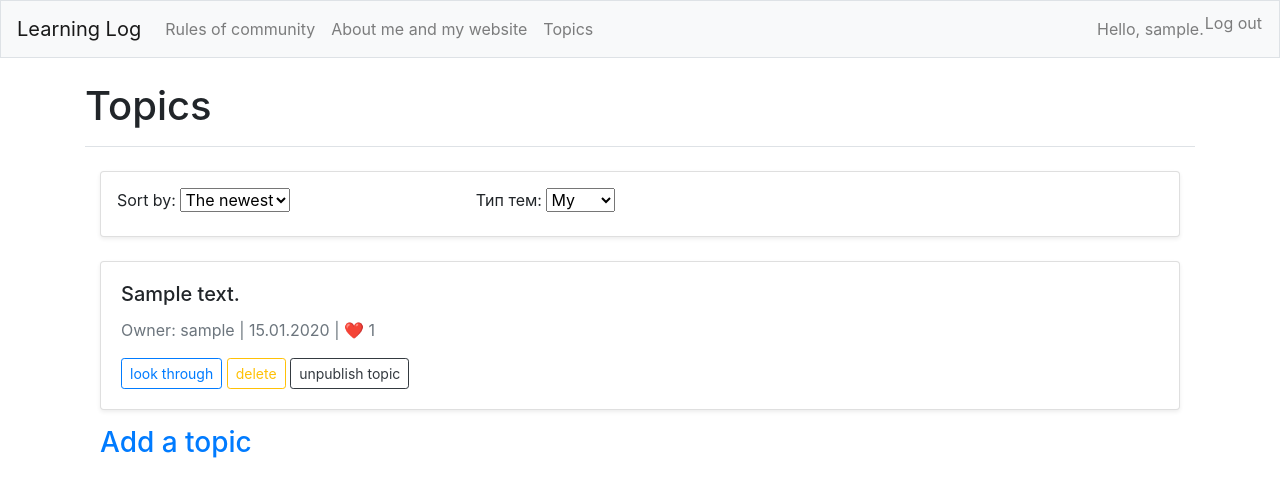
After one commit to djunior-python/learning_log, a Django app: page /topics/ in a window 1280 px wide. The commit adds this page. Shown: the top 497 px of the page. Run offline with Django 5.2, Linux system fonts and the light colour scheme; a user stored in the database is signed in; tables that the repository leaves empty hold one stand-in row (values such as "Sample post"); some libraries are stand-ins or nearby versions.

Commit message:
Додали систему вподобайок та реалізували систему сотрування тем.

```diff
--- a/learning_logs/models.py
+++ b/learning_logs/models.py
@@ -8,6 +8,7 @@ class Topic(models.Model):
     date_added = models.DateTimeField(auto_now_add=True)
     owner = models.ForeignKey(settings.AUTH_USER_MODEL, on_delete=models.CASCADE)
     is_public = models.BooleanField(default=False)
+    likes = models.ManyToManyField(settings.AUTH_USER_MODEL, related_name='liked_topics', blank=True)
 
     def __str__(self):
         """Повернути рядкове представлення моделі."""
--- a/learning_logs/templates/learning_logs/base.html
+++ b/learning_logs/templates/learning_logs/base.html
@@ -28,10 +28,7 @@
                     <a class="nav-link" href="{% url 'learning_logs:about'%}">About me and my website</a>
                 </li>
                 <li class="nav-item">
-                    <a class="nav-link" href="{% url 'learning_logs:my_topics'%}"> My topics</a>
-                </li>
-                <li class="nav-item">
-                    <a class="nav-link" href="{% url 'learning_logs:other_topics'%}"> Publick topics</a>
+                    <a class="nav-link" href="{% url 'learning_logs:topics'%}">Topics</a>
                 </li>
             </ul>
             <ul class="navbar-nav ml-auto">
--- a/learning_logs/templates/learning_logs/topics.html
+++ b/learning_logs/templates/learning_logs/topics.html
@@ -5,41 +5,58 @@
 {% endblock page_header %}
 
 {% block content %}
-    <ul>
-        {% for topic in topics %}
-            <li>
-                <h3>
-                    <a href="{% url 'learning_logs:topic' topic.id %}">{{ topic }}</a>
+<div class="container mt-4">
+    <!-- Панель фільтрів -->
+    <div class="card p-3 shadow-sm mb-4">
+        <div class="row">
+            <div class="col-md-4">
+                <label for="sort-by" class="form-label">Sort by:</label>
+                <select id="sort-by" class="form-select">
+                    <option value="-date_added">The newest</option>+
+                    <option value="date_added">The oldest</option>
+                    <option value="-likes_count">More likes</option>
+                    <option value="likes_count">less likes</option>
+                </select>
+            </div>
 
-                    <!-- показуємо власника теми -->
-                    {% if topic.owner == user %}
-                        <span class="badge bg-success">It's your topic</span>
-                    {% else %}
-                        <span class="badge bg-secondary">Owner: {{ topic.owner.user_name }}</span>
-                    {% endif %}
+            <div class="col-md-4">
+                <label for="filter-type" class="form-label">Тип тем:</label>
+                <select id="filter-type" class="form-select">
+                    <option value="mine">My</option>
+                    <option value="public">Public</option>
+                </select>
+            </div>
+        </div>
+    </div>
 
-                    <!-- кнопка публікації -->
-                    {% if topic.owner == user %}
-                        {% if not topic.is_public %}
-                            <a href="{% url 'learning_logs:publish_topic' topic.id %}"
-                                class="btn btn-success btn-sm">
-                                    Publish
-                            </a>
-                        {% else %}
-                            <span class="badge bg-primary">Published</span>
-                        {% endif %}
-                        <!-- кнопка видалення -->
-                        <a href="{% url 'learning_logs:delete_topic' topic.id %}"
-                            class="btn btn-danger btn-sm" role="button">
-                            Delete
-                        </a>
-                    {% endif %}
-                </h3>
-            </li>
-        {% empty %}
-            <li><h3>No topics have been added yet.</h3></li>
-        {% endfor %}
-    </ul>
+    <!-- Контейнер для списку тем -->
+    <div id="topics-container">
+        {% include "learning_logs/topics_list.html" with topics=topics %}
+    </div>
 
-    <h3><a href="{% url 'learning_logs:new_topic' %}">Add a topic</a></h3>
+    <h3 class="mt-3"><a href="{% url 'learning_logs:new_topic' %}">Add a topic</a></h3>
+</div>
+
+<script>
+document.addEventListener('DOMContentLoaded', function() {
+    const sortSelect = document.getElementById('sort-by');
+    const typeSelect = document.getElementById('filter-type');
+    const container = document.getElementById('topics-container');
+
+    function fetchFilteredTopics() {
+        const sort = sortSelect.value;
+        const type = typeSelect.value;
+
+        fetch(`/filter_topics/?sort=${sort}&type=${type}`, {
+            headers: { "X-Requested-With": "XMLHttpRequest" }
+        })
+        .then(res => res.text())
+        .then(html => container.innerHTML = html)
+        .catch(err => console.error('Filter error:', err));
+    }
+
+    sortSelect.addEventListener('change', fetchFilteredTopics);
+    typeSelect.addEventListener('change', fetchFilteredTopics);
+});
+</script>
 {% endblock content %}
--- /dev/null
+++ b/learning_logs/templates/learning_logs/topics_list.html
@@ -0,0 +1,24 @@
+{% for topic in topics %}
+  <div class="card mb-3 shadow-sm">
+    <div class="card-body">
+      <h5 class="card-title">{{ topic.text }}</h5>
+      <p class="text-muted">
+        Owner: {{ topic.owner.user_name }} |
+        {{ topic.date_added|date:"d.m.Y" }} |
+        ❤️ {{ topic.likes.count }}
+      </p>
+      <a href="{% url 'learning_logs:topic' topic.id %}" class="btn btn-outline-primary btn-sm">look through</a>
+      {% if topic.owner == user %}
+        <a href="{% url 'learning_logs:delete_topic' topic.id %}" class="btn btn-outline-warning btn-sm">delete</a>
+      {% endif %}
+      {% if topic.owner == user and topic.is_public != True %}
+        <a href="{% url 'learning_logs:publish_topic' topic.id %}" class="btn btn-outline-dark btn-sm">publish topic</a>
+      {% endif %}
+      {% if topic.owner == user and topic.is_public == True %}
+        <a href="{% url 'learning_logs:publish_topic' topic.id %}" class="btn btn-outline-dark btn-sm">unpublish topic</a>
+      {% endif %}
+    </div>
+  </div>
+{% empty %}
+  <p class="text-center text-muted">No topic found.</p>
+{% endfor %}
--- a/learning_logs/urls.py
+++ b/learning_logs/urls.py
@@ -9,13 +9,15 @@ urlpatterns = [
     # Головна сторінка
     path('', views.index, name='index'),
     # Сторінка, що відображає всі теми.
-    path('my_topics/', views.my_topics, name='my_topics'),
-    # Сторінка, що відображає всі публічні теми.
-    path('other_topics/', views.other_topics, name='other_topics'),
+    path('topics/', views.topics, name='topics'),
     # Сторінка, присвячена окремій темі.
     path('topics/<int:topic_id>/', views.topic, name='topic'),
     # Сторінка для публікації теми
     path('publish_topic/<int:topic_id>/', views.publish_topic, name='publish_topic'),
+    # Сторінка для сортування тем
+    path('filter_topics/', views.filter_topics, name='filter_topics'),
+    # Сторінка для лайку теми
+    path('like_topic/<int:topic_id>/', views.like_topic, name='like_topic'),
     # Сторінка присвячена окремому допису.
     path('entry/<int:entry_id>/', views.entry_detail, name='entry_detail'),
     # Сторінка додавання нової теми
--- a/learning_logs/views.py
+++ b/learning_logs/views.py
@@ -1,6 +1,8 @@
 from django.shortcuts import render, redirect, get_object_or_404
 from django.contrib.auth.decorators import login_required
-from django.http import Http404
+from django.http import Http404, JsonResponse, HttpResponse
+from django.template.loader import render_to_string
+from django.db.models import Count
 from django.contrib import messages
 
 from .models import Topic, Entry
@@ -41,7 +43,7 @@ def my_topics(request):
     return render(request, 'learning_logs/topics.html', context)
 
 @login_required
-def other_topics(request):
+def topics(request):
     """Відображає всі опублікованні теми."""
     topics = Topic.objects.filter(is_public=True).order_by('date_added')
     context = {'topics': topics}
@@ -65,9 +67,53 @@ def topic(request, topic_id):
 def publish_topic(request, topic_id):
     topic = get_object_or_404(Topic, id=topic_id)
     check_owner(request, topic)  # функція перевірки власника
-    topic.is_public = True
+
+    if topic.is_public:
+        topic.is_public = False
+    else:
+        topic.is_public = True
     topic.save()
     return redirect('learning_logs:topic', topic_id=topic.id)
+
+
+@login_required
+def filter_topics(request):
+    sort = request.GET.get('sort', '-date_added')
+    filter_type = request.GET.get('type', 'mine')
+
+    topics = Topic.objects.annotate(likes_count=Count('likes'))
+
+    if filter_type == 'mine':
+        topics = topics.filter(owner=request.user)
+    elif filter_type == 'public':
+        topics = topics.filter(is_public=True)
+
+    topics = topics.order_by(sort)
+
+    html = render_to_string('learning_logs/topics_list.html', {'topics': topics}, request=request)
+    return HttpResponse(html)
+
+
+@login_required
+def like_topic(request, topic_id):
+    topic = get_object_or_404(Topic, id=topic_id)
+    if not topic.is_public:
+        return JsonResponse({'error': 'Not public'}, status=403)
+
+    if topic.owner == request.user:
+        return JsonResponse({'error': 'Cannot like your own topic'}, status=400)
+
+    liked = False
+    if request.user in topic.likes.all():
+        topic.likes.remove(request.user)
+    else:
+        topic.likes.add(request.user)
+        liked = True
+
+    return JsonResponse({
+        'liked': liked,
+        'likes_count': topic.likes.count()
+    })
 
 
 @login_required
--- a/users/views.py
+++ b/users/views.py
@@ -18,7 +18,7 @@ def register(request):
             # Виклик софтової функції для відправки листа з підтвердженням
             send_activation_email(user, request)
 
-            messages.success(request, "Please check your email to confirm your account.")
+            messages.success(request, "Please check your email to confirm your account. The message will most likely end up in your <<Spam>> folder.")
             return redirect("learning_logs:index")
     else:
         form = CustomUserCreationForm()
```
Also changed, not shown: learning_log/settings.py (+6 -5 lines), learning_logs/templates/learning_logs/topic.html (+60 -7 lines), learning_logs/migrations/0003_topic_likes.py (added).
